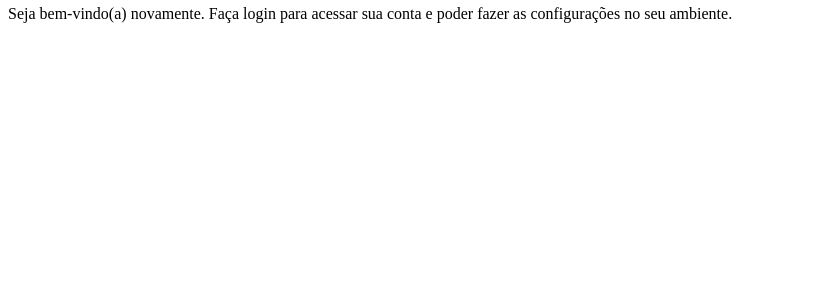
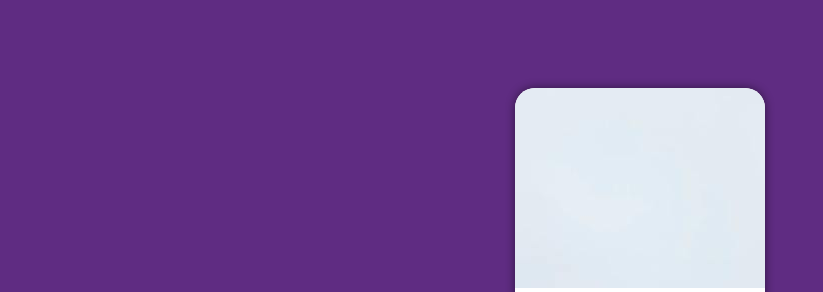
Before and after one commit to MarcosVMattos/projeto-login, a plain HTML site: page index.html in a window 1280 px wide. Shown: the part 62-354 px from the top of the page, without its empty margins (0-823 px from the left). Drawn offline with Linux system fonts and the light colour scheme.

Commit message:
criando tela de login

```diff
--- a/estilos/style.css
+++ b/estilos/style.css
@@ -5,3 +5,47 @@
     Verde: #49a09d
     Lilás: #5f2c82
 */
+
+* {
+    font-family: system-ui, -apple-system, BlinkMacSystemFont, 'Segoe UI', Roboto, Oxygen, Ubuntu, Cantarell, 'Open Sans', 'Helvetica Neue', sans-serif;
+    margin: 0px;
+    padding: 0px;
+    box-sizing: border-box;
+}
+
+body {
+    background-color: #5f2c82;
+    height: 100vh;
+    width: 100vw;
+}
+
+main {
+    position: relative;
+    height: 100vh;
+    width: 100vw;
+}
+
+section#login {
+    position: absolute;
+    top: 50%;
+    left: 50%;
+    transform: translate(-50%, -50%);
+
+    height: 500px;
+    width: 250px;
+    background-color: white;
+    border-radius: 20px;
+    overflow: hidden;
+    box-shadow: 0px 0px 10px rgba(0, 0, 0, 0.493);
+}
+
+div#imagem {
+    display: block;
+    background-image: url(/imagens/pexels-david-underland-3523621.jpg);
+    height: 200px;
+}
+
+div#formulario {
+    display: block;
+    padding: 10px;
+}
```
Also changed, not shown: index.html (+1 -2 lines).
